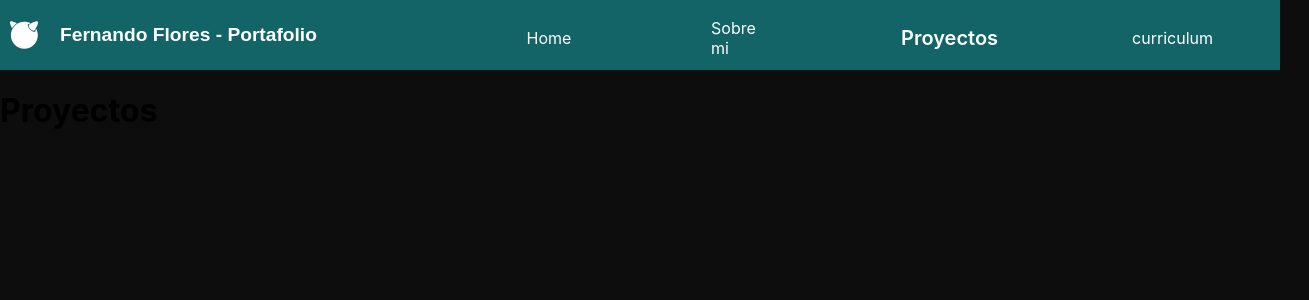
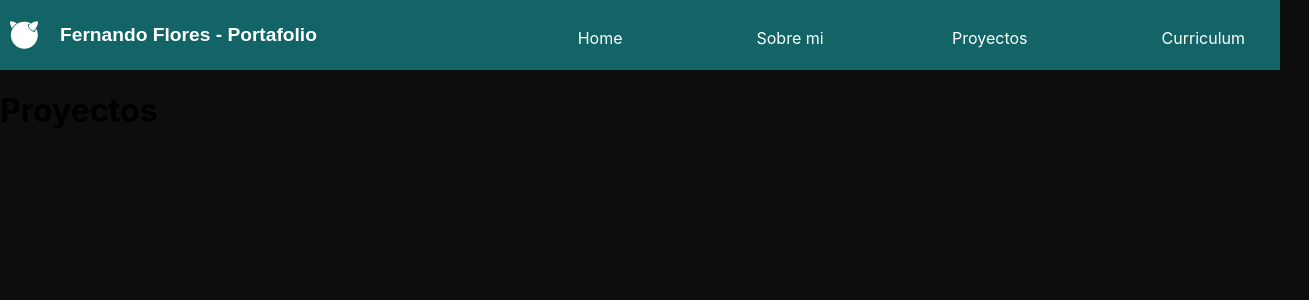
Before and after one commit to ffloresbernal/portafoliofflores, a React (Create React App) app: page /proyects in a window 1280 px wide. Shown: the top 300 px of the page, 1309 px wide, since content can reach past the window. Built offline with nearby package versions, Linux system fonts and the light colour scheme.

Commit message:
correccion 3  NavBar

```diff
--- a/src/layout/Navbar.css
+++ b/src/layout/Navbar.css
@@ -2,6 +2,7 @@
     display:flex;
     justify-content:center;
     align-items:center;
+    width: 100%;
     height: 100%;
     padding:0.1rem 2rem;
     text-decoration:none;
--- a/src/layout/Navbar.jsx
+++ b/src/layout/Navbar.jsx
@@ -27,13 +27,13 @@ export const Navbar = () => {
                         <NavLink to='/home' className='menuLink' onClick={()=> setShowMenu(false)} >Home</NavLink>
                     </MenuItem>
                     <MenuItem className='menu-item'>
-                        <NavLink to='/about-me' className='menuLink' onClick={()=> setShowMenu(false)} >Sobre mi</NavLink>
+                        <NavLink to='/about-me' className='menuLink' onClick={()=> setShowMenu(false)} >Sobre mi </NavLink>
                     </MenuItem>
                     <MenuItem className='menu-item'>
-                        <NavLink to='/proyects' className='menuLink' onClick={()=> setShowMenu(false)} >Proyectos</NavLink>
+                        <NavLink to='/projects' className='menuLink' onClick={()=> setShowMenu(false)} >Proyectos</NavLink>
                     </MenuItem>
                     <MenuItem className='menu-item'>
-                        <NavLink to='/cv' className='menuLink' onClick={()=> setShowMenu(false)} >curriculum</NavLink>
+                        <NavLink to='/cv' className='menuLink' onClick={()=> setShowMenu(false)} >Curriculum</NavLink>
                     </MenuItem>
                 </Menu>
 
--- a/src/proyects/Proyects.jsx
+++ b/src/proyects/Projects.jsx
@@ -1,6 +1,6 @@
 import React from 'react'
 
-export const Proyects = () => {
+export const Projects = () => {
   return (
     <div>
         <h1> Proyectos   </h1>
--- a/src/routes/Routes.jsx
+++ b/src/routes/Routes.jsx
@@ -3,7 +3,7 @@ import { BrowserRouter, Routes, Route } from 'react-router-dom';
 import { Aboutme } from '../aboutme/Aboutme';
 import { Home } from '../home/Home';
 import { Navbar } from '../layout/Navbar'
-import { Proyects } from './../proyects/Proyects'
+import { Projects } from '../proyects/Projects'
 import { Resume } from './../resume/Resume'
 
 export const Routess = () => {
@@ -17,7 +17,7 @@ export const Routess = () => {
             <Route path='/' element={<Home />}/>
             <Route path='/home' element={<Home />}/>
             <Route path='/about-me' element={<Aboutme />}/>
-            <Route path='/proyects' element={<Proyects />}/>
+            <Route path='/proyects' element={<Projects />}/>
             <Route path='/cv' element={<Resume />}/>
         </Routes>
 
```
